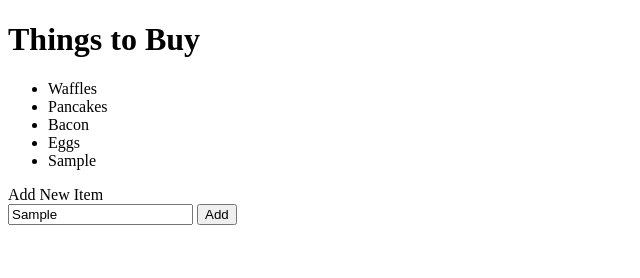
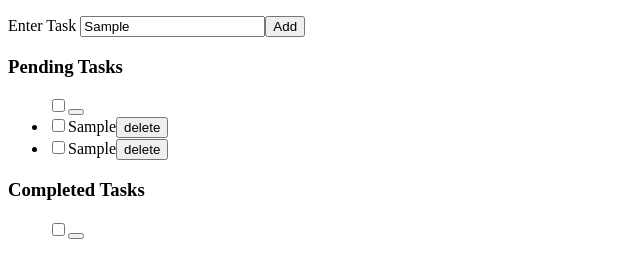
Before and after one commit to christycrook/module4-week3-TODO-List, a plain HTML site: page index.html in a window 1280 px wide. Both pictures are taken after typing "Sample" into the empty fields and a click on the button "Add". Shown: the whole page, without its empty margins (0-640 px from the left). Drawn offline with Linux system fonts and the light colour scheme.

Commit message:
updated js and html

```diff
--- a/index.html
+++ b/index.html
@@ -4,39 +4,24 @@
   <meta charset="UTF-8">
   <meta name="viewport" content="width=device-width, initial-scale=1.0">
   <title>Shopping List</title>
+  <link rel="styelsheet" href="style.css">
 </head>
 <body>
-  <!-- HTML goes here -->
-  <h1>Things to Buy</h1>
+  <div class="container">
+    <p>Enter Task
+      <label for="new-task"></label>
+      <input id="new-task" type="text" placeholder="Complete this assignment"><button>Add</button>
+    </p>
 
-  <ul id="shoppingList">
-    <li>Waffles</li>
-    <li>Pancakes</li>
-    <li>Bacon</li>
-    <li>Eggs</li>
-  </ul>
+    <h3>Pending Tasks</h3>
+    <ul id="incomplete-tasks"><input type="checkbox"><label></label><button class="remove"></button>
+    </ul>
 
-  <form id="newItemForm">
-    <label for="item">Add New Item</label>
-    <br>
-    <input type="text" name="item" id="item">
-    <button type="submit" id="addButton">Add</button>
-  </form>
+    <h3>Completed Tasks</h3>
+    <ul id="completed-tasks"><input type="checkbox"><label></label><button class="remove"></button>
+    </ul>
+  </div>
 
-  <script>
-    // JavaScript goes here
-    const form = document.getElementById('newItemForm')
-    const list = document.getElementById('shoppingList')
-    const input = document.getElementById('item')
-
-    form.addEventListener('submit', function(event){
-      event.preventDefault();
-
-      const newItem = document.createElement('li')
-      newItem.innerText = item.value;
-      list.append(newItem);
-      // form.reset();
-    })
-  </script>
+  <script src="scripts.js"></script>
 </body>
 </html>
--- /dev/null
+++ b/scripts.js
@@ -0,0 +1,91 @@
+let taskInput=document.getElementById("new-task");//Add a new task.
+let addButton=document.getElementsByTagName("button")[0];//first button
+let incompleteTaskHolder=document.getElementById("incomplete-tasks");//ul of #incomplete-tasks
+let completedTasksHolder=document.getElementById("completed-tasks");//completed-tasks
+
+let createNewTaskElement=function(taskString){
+
+	let listItem=document.createElement("li");
+
+	//input (checkbox)
+	let checkBox=document.createElement("input");//checkbx
+	//label
+	let label=document.createElement("label");//label
+	//input (text)
+	let editInput=document.createElement("input");//text
+
+
+	//button.delete
+	let deleteButton=document.createElement("button");//delete button
+
+	label.innerText=taskString;
+
+	//Each elements, needs appending
+	checkBox.type="checkbox";
+    deleteButton.type="button";
+	deleteButton.innerText="delete";
+	deleteButton.className="delete";
+
+
+
+	//and appending.
+	listItem.appendChild(checkBox);
+	listItem.appendChild(label);
+	listItem.appendChild(deleteButton);
+	return listItem;
+}
+
+
+
+let addTask=function(){
+	console.log("Add Task...");
+	//Create a new list item with the text from the #new-task:
+	let listItem=createNewTaskElement(taskInput.value);
+
+	//Append listItem to incompleteTaskHolder
+	incompleteTaskHolder.appendChild(listItem);
+	bindTaskEvents(listItem, taskCompleted);
+
+	taskInput.value="";
+
+}
+
+//Delete task.
+let deleteTask=function(){
+	console.log("Delete Task...");
+
+	let listItem=this.parentNode;
+	let ul=listItem.parentNode;
+    //Remove the parent list item from the ul.
+	ul.removeChild(listItem);
+
+}
+
+
+//Mark task completed
+let taskCompleted=function(){
+		console.log("Complete Task...");
+
+	//Append the task list item to the #completed-tasks
+	let listItem=this.parentNode;
+	completedTasksHolder.appendChild(listItem);
+				bindTaskEvents(listItem, taskIncomplete);
+
+}
+
+
+let taskIncomplete=function(){
+		console.log("Incomplete Task...");
+//Mark task as incomplete.
+	//When the checkbox is unchecked
+		//Append the task list item to the #incomplete-tasks.
+		let listItem=this.parentNode;
+	incompleteTaskHolder.appendChild(listItem);
+			bindTaskEvents(listItem,taskCompleted);
+}
+
+
+
+//Set the click handler to the addTask function.
+addButton.onclick=addTask;
+addButton.addEventListener("click",addTask);
```
